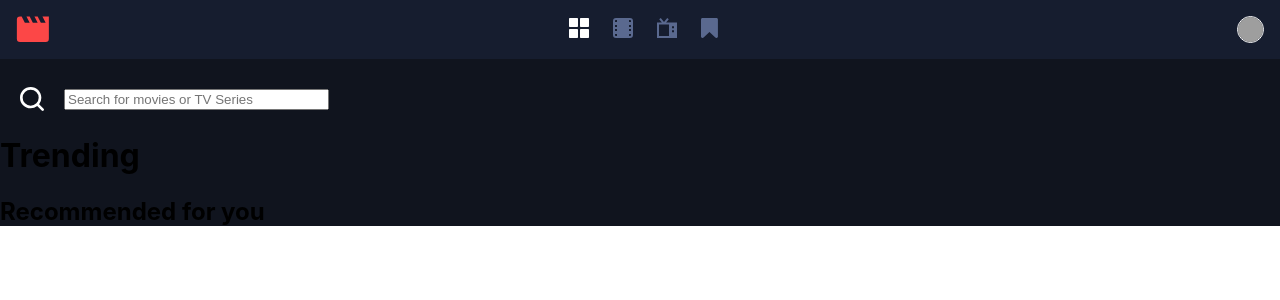
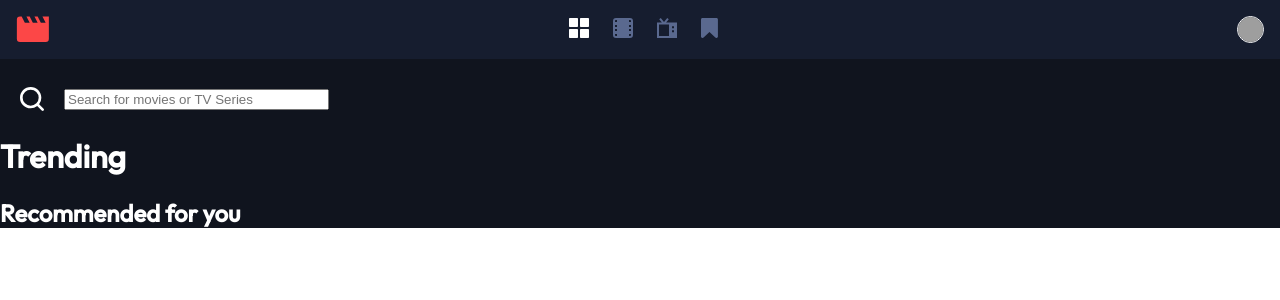
Before and after one commit to diegotorres9/entertainment-app, a React (Create React App) app: page / in a window 1280 px wide. Shown: the top 300 px of the page. Built offline with nearby package versions, Linux system fonts and the light colour scheme; grey boxes are pictures that could not be loaded.

Commit message:
added outfit font import and font stylinh for headings, p, and a tags

```diff
--- a/src/App.css
+++ b/src/App.css
@@ -1,3 +1,5 @@
+@import url('https://fonts.googleapis.com/css2?family=Outfit:wght@300;500&display=swap');
+
 .App {
   background-color: #10141E;
 }
@@ -43,3 +45,7 @@ nav a:nth-child(3) {
 .searchbar-container input {
   width: 257px;
 }
+h1, h2, h3, h4, h5, p, a {
+  font-family: 'Outfit', sans-serif;
+  color: #fff;
+}
```
